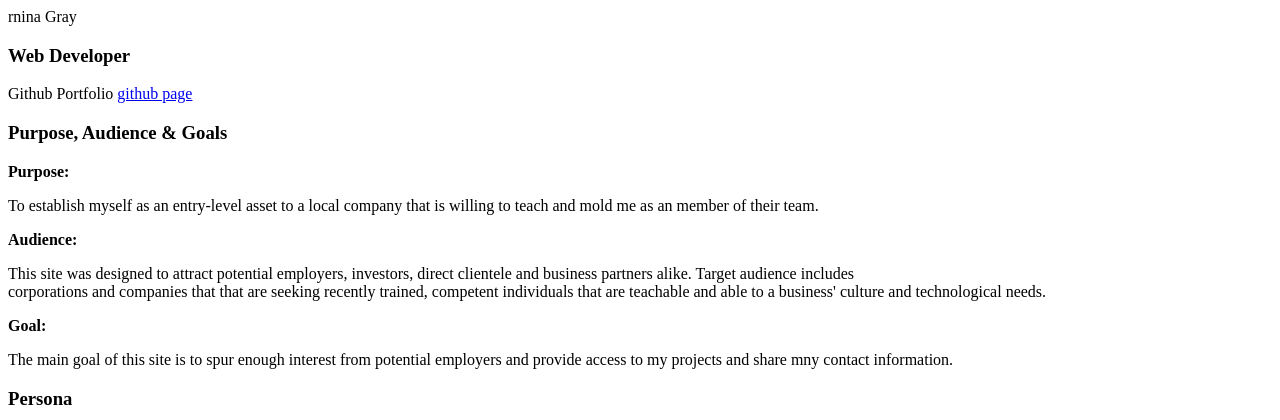
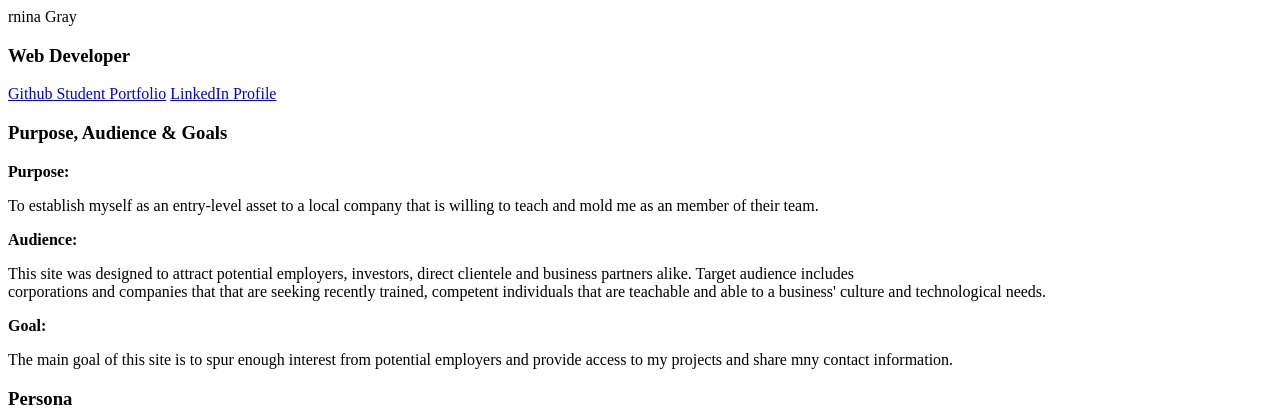
Before and after one commit to berninagray/bernina-gray, a PHP site: page /milestone-1.php in a window 1280 px wide. Shown: the top 420 px of the page. Run offline with PHP 8.4, Linux system fonts and the light colour scheme.

Commit message:
Added Links

```diff
--- a/public_html/documentation/milestone-1.php
+++ b/public_html/documentation/milestone-1.php
@@ -9,8 +9,11 @@
 rnina Gray</h2>
 		<h3>Web Developer</h3>
 		<div>
-			<p> Github Portfolio
-				<a href="https://github.com/berninagray" title="Bernina Gray Github Portfolio">github page</a>
+			<p>
+				<span>
+					<a href="https://github.com/berninagray" title="Github Student Portfolio">Github Student Portfolio</a>
+					<a href="https://www.linkedin.com/in/bernina-gray-066-071/" title="LinkedIn Profile">LinkedIn Profile</a>
+				</span></p>
 		</div>
 		<h3>Purpose, Audience & Goals</h3>
 			<p><strong>Purpose:</strong></p>
```
Also changed, not shown: public_html/documentation/style.css (deleted, +0 -11 lines).
